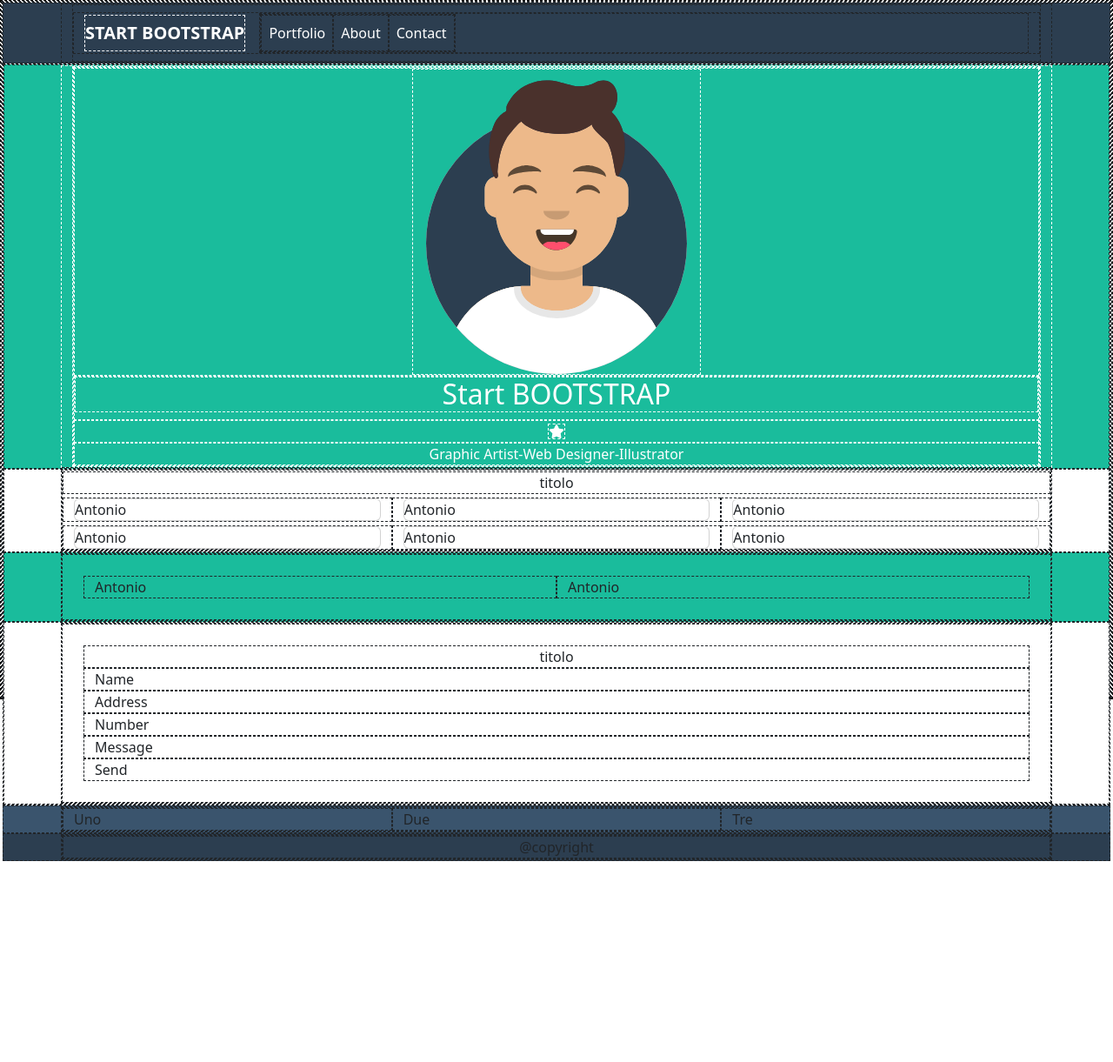
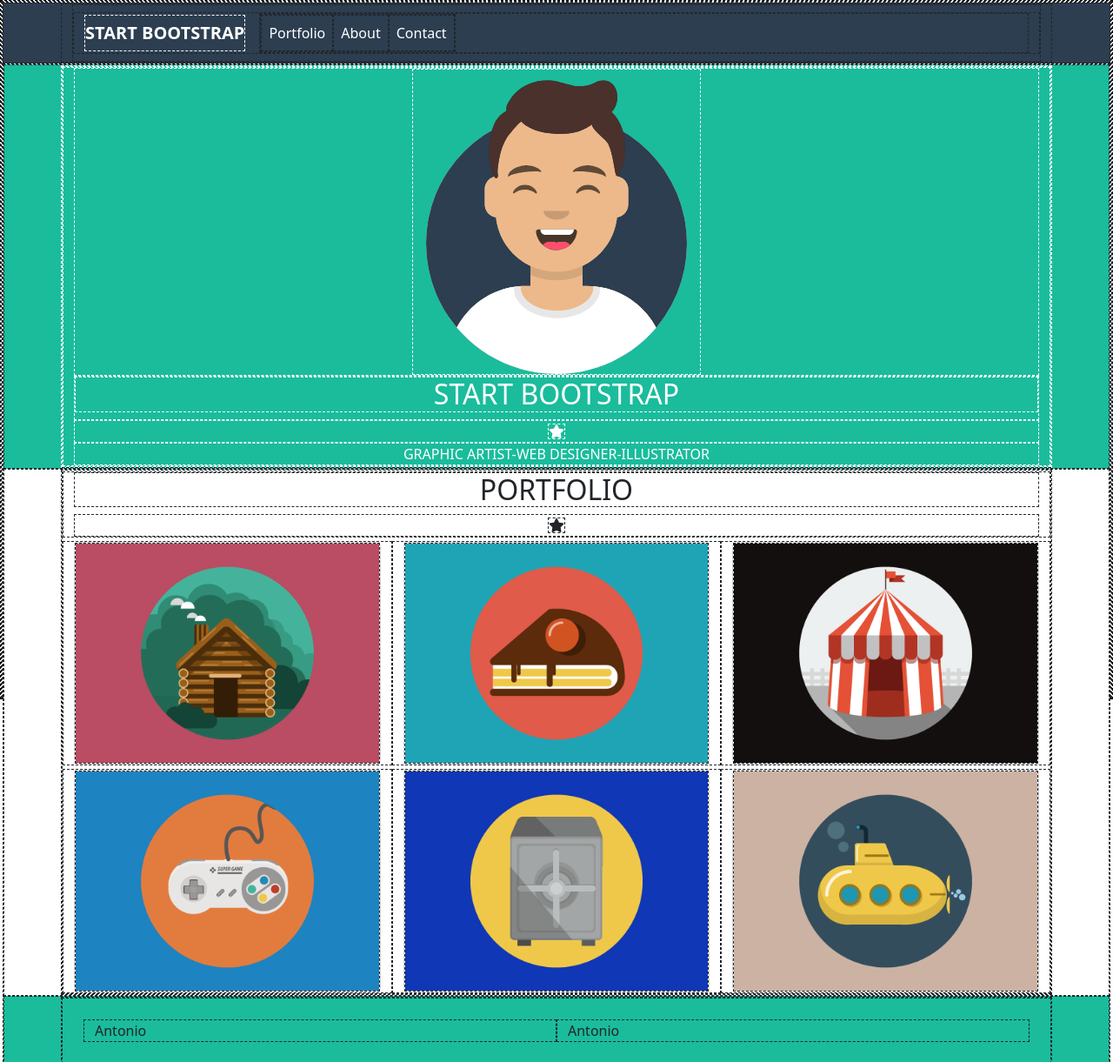
Before and after one commit to antden99/html-css-bootstrap-freelancer, a plain HTML site: page index.html in a window 1280 px wide. Shown: the top 1221 px of the page at 87% size. Before the commit the page ends 990 px from the top, so only its background shows below. Drawn offline with nearby package versions, Linux system fonts and the light colour scheme.

Commit message:
add img in section portfolio

```diff
--- a/index.html
+++ b/index.html
@@ -55,14 +55,18 @@
         <main id="site_main">
             <div class="section_jumbo">
                 <div class="container text-white bg-dar">
-                    <div class="jumbo">
-                        <div class="text-center">
+                    <div class="row">
+                        <div class="jumbo text-center">
+
                             <div><img src="./assets/img/img/avatar.svg" alt="" width="30%"></div>
                             <div>
-                                <h2>Start BOOTSTRAP</h2>
+                                <h2>START BOOTSTRAP</h2>
                             </div>
-                            <div><i class="fa-solid fa-star"></i></div>
-                            <div>Graphic Artist-Web Designer-Illustrator</div>
+                            <div>
+                                <i class="fa-solid fa-star _ab"></i>
+                            </div>
+                            <div class="text-uppercase">Graphic Artist-Web Designer-Illustrator</div>
+
                         </div>
                     </div>
                 </div>
@@ -71,37 +75,42 @@
             <div class="section_portfolio">
                 <div class="container ">
                     <div class="row gy-1">
-                        <div class="tittle text-center">
-                            titolo
+                        <div class="tittle text-center ">
+                            <h2>PORTFOLIO</h2>
+                            <div>
+                                <i class="fa-solid fa-star _ab"></i>
+                            </div>
                         </div>
+
                         <div class="col-12 col-md-6 col-lg-4 ">
                             <div class="card">
-                                Antonio
+                                <img src="./assets/img/img/cabin.png" alt="">
                             </div>
                         </div>
                         <div class="col-12 col-md-6 col-lg-4">
                             <div class="card">
-                                Antonio
+                                <img src="./assets/img/img/cake.png" alt="">
                             </div>
                         </div>
                         <div class="col-12 col-md-6 col-lg-4">
                             <div class="card">
-                                Antonio
+                                <img src="./assets/img/img/circus.png" alt="">
                             </div>
                         </div>
                         <div class="col-12 col-md-6 col-lg-4">
                             <div class="card">
-                                Antonio
+                                <img src="./assets/img/img/game.png" alt="">
                             </div>
                         </div>
                         <div class="col-12 col-md-6 col-lg-4">
                             <div class="card">
-                                Antonio
+                                <img src="./assets/img/img/safe.png" alt="">
+
                             </div>
                         </div>
                         <div class="col-12 col-md-6 col-lg-4">
                             <div class="card">
-                                Antonio
+                                <img src="./assets/img/img/submarine.png" alt="">
                             </div>
                         </div>
                     </div>
```
Also changed, not shown: assets/style.css (line endings or trailing spaces).
